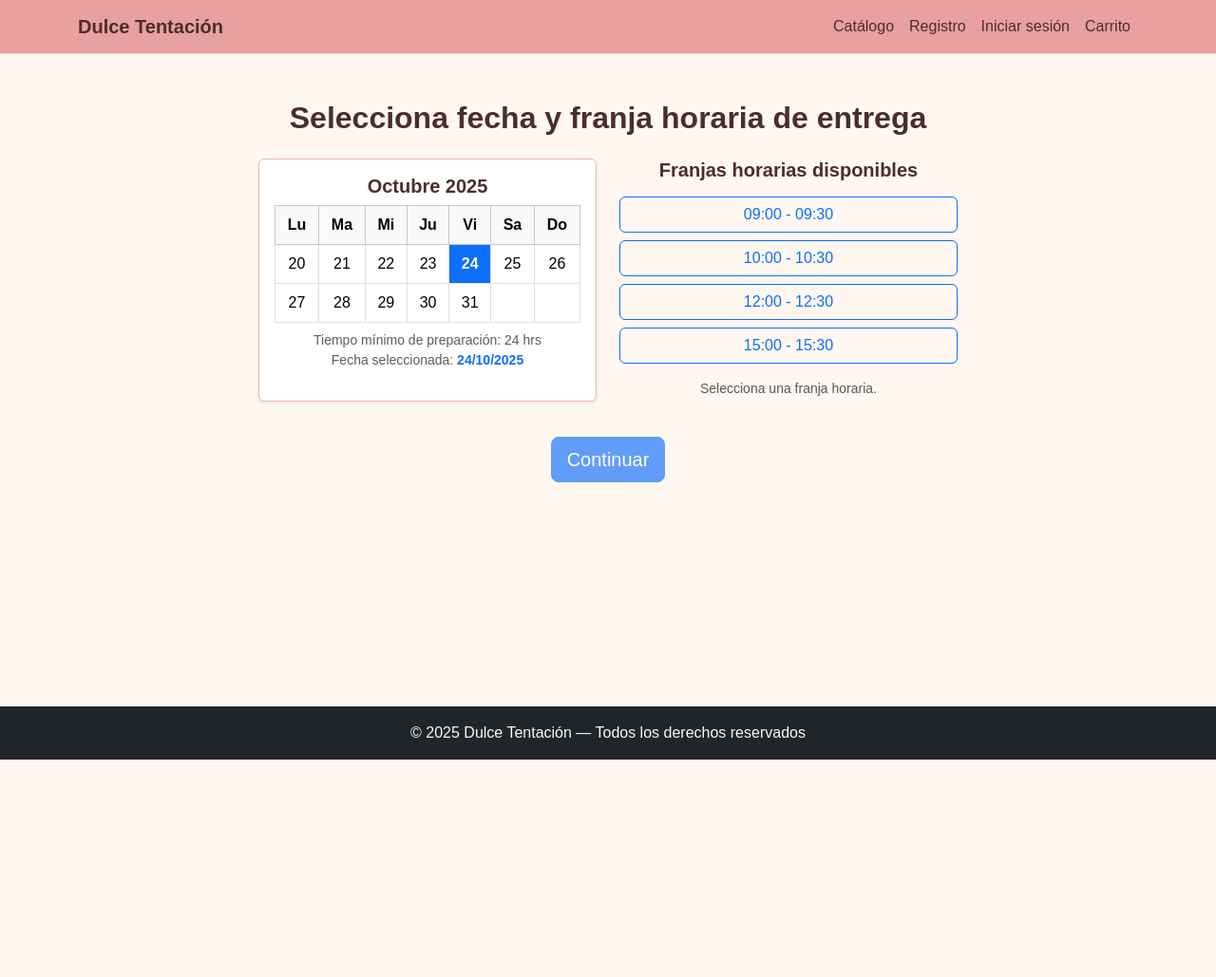
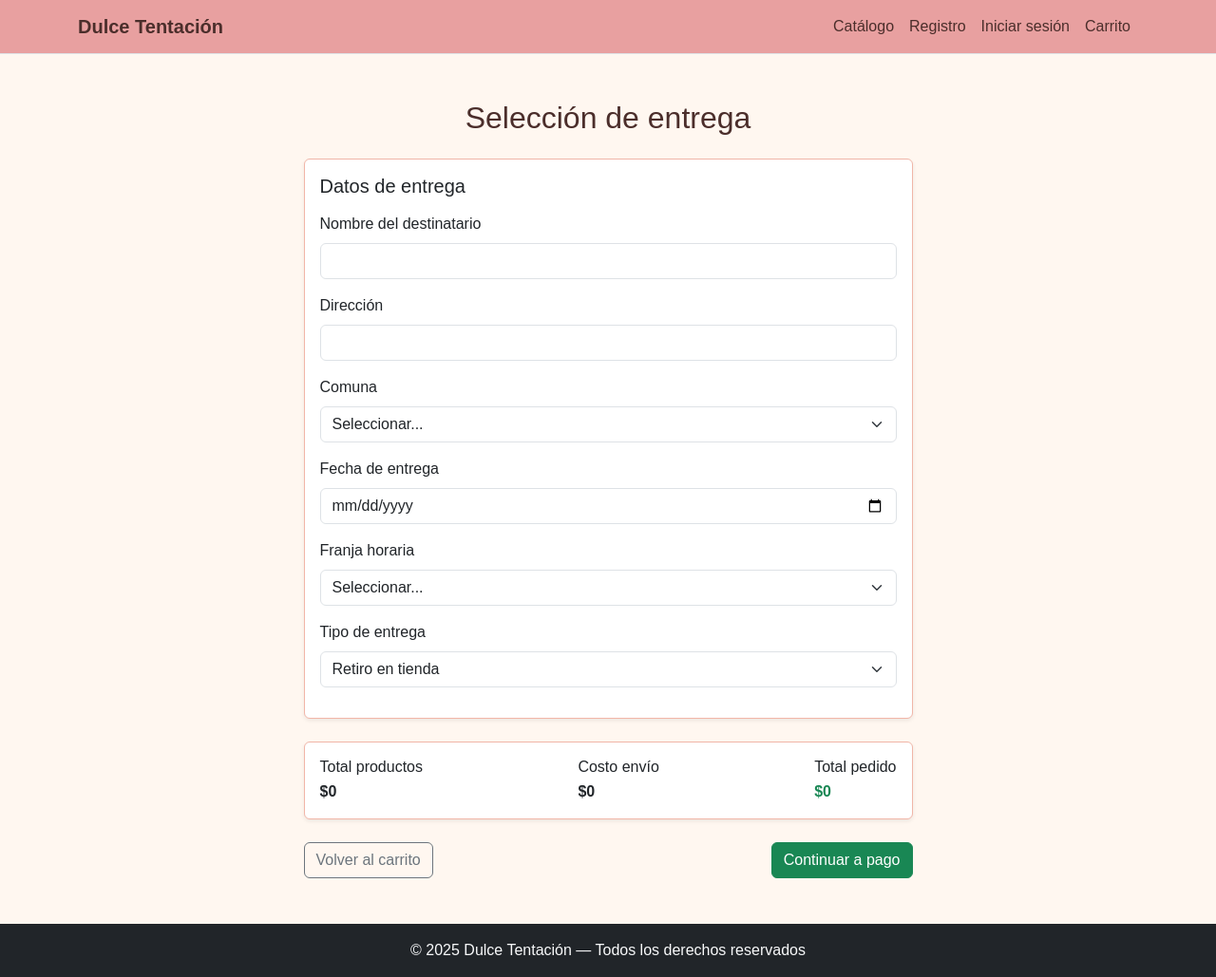
Before and after one commit to Mayzkl/Pasteleria-dulce-tentacion, a plain HTML site: page Frontend/SeleccionDeEntrega.html in a window 1280 px wide. Shown: the whole page at 95% size. Before the commit the page ends 800 px from the top, so only its background shows below. Drawn offline with nearby package versions, Linux system fonts and the light colour scheme.

Commit message:
Conexiones

```diff
--- a/Frontend/SeleccionDeEntrega.html
+++ b/Frontend/SeleccionDeEntrega.html
@@ -2,7 +2,7 @@
 <html>
 <head>
     <meta charset="UTF-8">
-    <title>Seleccion entrega</title>
+    <title>Selección de entrega</title>
     <link href="https://cdn.jsdelivr.net/npm/bootstrap@5.3.3/dist/css/bootstrap.min.css" rel="stylesheet">
     <link href="estilos.css" rel="stylesheet">
 </head>
@@ -11,7 +11,7 @@
     <!-- Navbar -->
     <nav class="navbar navbar-expand-lg navbar-light border-bottom">
         <div class="container">
-            <a class="navbar-brand fw-bold" href="#">Dulce Tentación</a>
+            <a class="navbar-brand fw-bold" href="index.html"> Dulce Tentación</a>
             <button class="navbar-toggler" type="button" data-bs-toggle="collapse" data-bs-target="#navbarNav">
                 <span class="navbar-toggler-icon"></span>
             </button>
@@ -29,7 +29,7 @@
                         <a class="nav-link" href="login.html">Iniciar sesión</a>
                     </li>
                     <li class="nav-item">
-                        <a class="nav-link" href="carrito_compra.html">Carrito</a>
+                        <a class="nav-link" href="carrito_compra.html"> Carrito</a>
                     </li>
                 </ul>
             </div>
@@ -37,45 +37,87 @@
     </nav>
 
 <div class="container my-5">
-        <h2 class="text-center mb-4 fw-bold">Selecciona fecha y franja horaria de entrega</h2>
+    <h2 class="text-center mb-4">Selección de entrega</h2>
 
     <div class="row justify-content-center">
-        <!-- Calendario -->
-            <div class="col-md-4 text-center mb-4 mb-md-0">
-                <div class="border bg-white p-3 shadow-sm rounded">
-                    <h5 class="fw-bold">Octubre 2025</h5>
-                    <table class="table table-bordered text-center align-middle mb-2">
-                        <thead class="table-light">
-                            <tr>
-                                <th>Lu</th><th>Ma</th><th>Mi</th><th>Ju</th><th>Vi</th><th>Sa</th><th>Do</th>
-                            </tr>
-                        </thead>
-                        <tbody>
-                            <tr><td>20</td><td>21</td><td>22</td><td>23</td><td class="bg-primary text-white fw-bold">24</td><td>25</td><td>26</td></tr>
-                            <tr><td>27</td><td>28</td><td>29</td><td>30</td><td>31</td><td></td><td></td></tr>
-                        </tbody>
-                </table>
-                <p class="text-muted small mb-0">Tiempo mínimo de preparación: 24 hrs</p>
-                <p class="text-muted small">Fecha seleccionada: <span id="fechaSeleccionada" class="fw-semibold text-primary">24/10/2025</span></p>
+        <div class="col-md-7">
+            <div class="card shadow-sm mb-4">
+                <div class="card-body">
+                    <h5 class="card-title mb-3">Datos de entrega</h5>
+
+                    <div class="mb-3">
+                        <label class="form-label">Nombre del destinatario</label>
+                        <input id="nombreDestinatario" type="text" class="form-control" required>
+                    </div>
+
+                    <div class="mb-3">
+                        <label class="form-label">Dirección</label>
+                        <input id="direccion" type="text" class="form-control" required>
+                    </div>
+
+                    <div class="mb-3">
+                        <label class="form-label">Comuna</label>
+                        <select id="comuna" class="form-select">
+                            <option value="">Seleccionar...</option>
+                            <option>La Serena</option>
+                            <option>Coquimbo</option>
+                            <option>Otra comuna</option>
+                        </select>
+                    </div>
+
+                    <div class="mb-3">
+                        <label class="form-label">Fecha de entrega</label>
+                        <input id="fecha" type="date" class="form-control">
+                    </div>
+
+                    <div class="mb-3">
+                        <label class="form-label">Franja horaria</label>
+                        <select id="franja" class="form-select">
+                            <option value="">Seleccionar...</option>
+                            <option>09:00 - 12:00</option>
+                            <option>12:00 - 15:00</option>
+                            <option>15:00 - 18:00</option>
+                        </select>
+                    </div>
+
+                    <div class="mb-3">
+                        <label class="form-label">Tipo de entrega</label>
+                        <select id="tipoEntrega" class="form-select">
+                            <option value="retiro">Retiro en tienda</option>
+                            <option value="envio">Envío a domicilio</option>
+                        </select>
+                    </div>
                 </div>
             </div>
 
-        <!-- Horarios -->
-            <div class="col-md-4">
-                <h5 class="text-center mb-3 fw-bold">Franjas horarias disponibles</h5>
-                <div class="d-grid gap-2">
-                    <button class="btn btn-outline-primary hora-btn" data-hora="09:00 - 09:30">09:00 - 09:30</button>
-                    <button class="btn btn-outline-primary hora-btn" data-hora="10:00 - 10:30">10:00 - 10:30</button>
-                    <button class="btn btn-outline-primary hora-btn" data-hora="12:00 - 12:30">12:00 - 12:30</button>
-                    <button class="btn btn-outline-primary hora-btn" data-hora="15:00 - 15:30">15:00 - 15:30</button>
+            <!-- Resumen simple del total -->
+            <div class="card shadow-sm mb-4">
+                <div class="card-body d-flex justify-content-between align-items-center">
+                    <div>
+                        <h6 class="mb-1">Total productos</h6>
+                        <p id="totalProductos" class="fw-bold mb-0">$0</p>
                     </div>
-                    <p class="text-muted small text-center mt-3" id="horaSeleccionadaTexto">Selecciona una franja horaria.</p>
+                    <div>
+                        <h6 class="mb-1">Costo envío</h6>
+                        <p id="costoEnvio" class="fw-bold mb-0">$0</p>
+                    </div>
+                    <div>
+                        <h6 class="mb-1">Total pedido</h6>
+                        <p id="totalPedido" class="fw-bold text-success mb-0">$0</p>
+                    </div>
                 </div>
             </div>
 
-        <!-- Botón continuar -->
-        <div class="text-center mt-4">
-            <button id="btnContinuar" class="btn btn-primary btn-lg" disabled>Continuar</button>
+            <div class="d-flex justify-content-between">
+                <button class="btn btn-outline-secondary"
+                        onclick="window.location.href='carrito_compra.html'">
+                    Volver al carrito
+                </button>
+                <button id="btnContinuarPago" class="btn btn-success">
+                    Continuar a pago
+                </button>
+            </div>
+        </div>
     </div>
 </div>
 
@@ -84,38 +126,73 @@
 </footer>
 
 <script src="https://cdn.jsdelivr.net/npm/bootstrap@5.3.3/dist/js/bootstrap.bundle.min.js"></script>
+<script src="productos.js"></script>
+<script src="carrito.js"></script>
+
 <script>
-            const botonesHora = document.querySelectorAll('.hora-btn');
-            const horaTexto = document.getElementById('horaSeleccionadaTexto');
-            const btnContinuar = document.getElementById('btnContinuar');
+    const CLAVE_ENTREGA = "datos_entrega_dulce_tentacion";
 
-            let horaSeleccionada = null;
+    const carrito = obtenerCarrito();
 
-            botonesHora.forEach(boton => {
-                boton.addEventListener('click', () => {
-                // quitar selección previa
-                botonesHora.forEach(b => b.classList.remove('active', 'btn-primary'));
-                botonesHora.forEach(b => b.classList.add('btn-outline-primary'));
+    const totalProductosEl = document.getElementById('totalProductos');
+    const costoEnvioEl     = document.getElementById('costoEnvio');
+    const totalPedidoEl    = document.getElementById('totalPedido');
 
-                // marcar seleccionada
-                boton.classList.remove('btn-outline-primary');
-                boton.classList.add('btn-primary', 'active');
+    let totalProductos = 0;
 
-                horaSeleccionada = boton.getAttribute('data-hora');
-                horaTexto.textContent = `Franja seleccionada: ${horaSeleccionada}`;
-                horaTexto.classList.remove('text-muted');
-                horaTexto.classList.add('fw-semibold', 'text-primary');
-
-                btnContinuar.disabled = false;
-            });
+    carrito.forEach(item => {
+        totalProductos += item.precio;
     });
 
-        btnContinuar.addEventListener('click', () => {
-            alert(`Has seleccionado el ${document.getElementById('fechaSeleccionada').textContent} a las ${horaSeleccionada}.`);
-            window.location.href = "confirmacion.html";
+    function formatear(valor) {
+        return "$" + valor.toLocaleString("es-CL");
+    }
+
+    function calcularCostoEnvio(tipoEntrega, comuna) {
+        if (tipoEntrega === "retiro") return 0;
+        if (comuna === "La Serena" || comuna === "Coquimbo") return 3000;
+        return 5000; // otras comunas
+    }
+
+    function actualizarResumen() {
+        const tipoEntrega = document.getElementById('tipoEntrega').value;
+        const comuna = document.getElementById('comuna').value;
+
+        const costoEnvio = calcularCostoEnvio(tipoEntrega, comuna);
+        const totalPedido = totalProductos + costoEnvio;
+
+        totalProductosEl.textContent = formatear(totalProductos);
+        costoEnvioEl.textContent     = formatear(costoEnvio);
+        totalPedidoEl.textContent    = formatear(totalPedido);
+    }
+
+    // Inicial
+    actualizarResumen();
+
+    document.getElementById('tipoEntrega').addEventListener('change', actualizarResumen);
+    document.getElementById('comuna').addEventListener('change', actualizarResumen);
+
+    document.getElementById('btnContinuarPago').addEventListener('click', () => {
+        const datos = {
+            nombreDestinatario: document.getElementById('nombreDestinatario').value,
+            direccion: document.getElementById('direccion').value,
+            comuna: document.getElementById('comuna').value,
+            fecha: document.getElementById('fecha').value,
+            franja: document.getElementById('franja').value,
+            tipoEntrega: document.getElementById('tipoEntrega').value,
+            totalProductos: totalProductos,
+            costoEnvio: calcularCostoEnvio(
+                document.getElementById('tipoEntrega').value,
+                document.getElementById('comuna').value
+            )
+        };
+
+        // Guardar en localStorage
+        localStorage.setItem(CLAVE_ENTREGA, JSON.stringify(datos));
+
+        // Ir a pago
+        window.location.href = "PagoElectronico.html";
     });
 </script>
-
-
 </body>
 </html>
```
Also changed, not shown: Frontend/PagoElectronico.html (+103 -55 lines), Frontend/carrito_compra.html (+2 -2 lines). Lines whose indentation alone changed are shown as unchanged.
